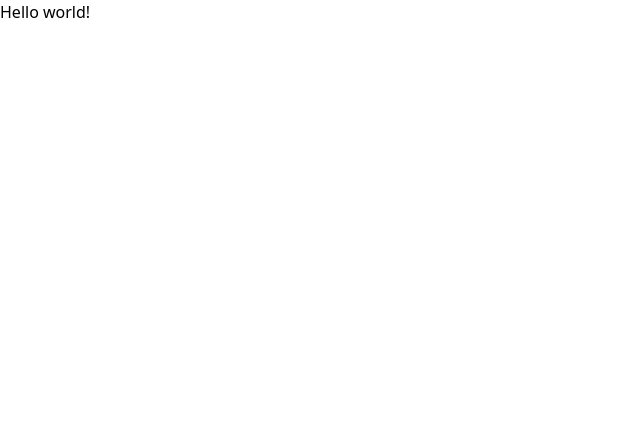
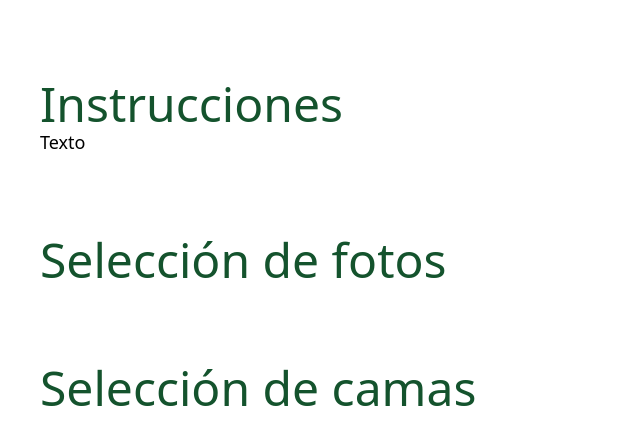
Before and after one commit to OshkarVTec/seleccion_camas_ui, a React (Vite) app: page / in a window 1280 px wide. Shown: the top 444 px of the page, without its empty margins (0-640 px from the left). Built offline with nearby package versions, Linux system fonts and the light colour scheme.

Commit message:
add sections

```diff
--- a/src/App.tsx
+++ b/src/App.tsx
@@ -1,8 +1,20 @@
+import PageTitle from "./components/common/PageTitle";
+import Text from "./components/common/Text";
+
 function App() {
 	return (
-		<>
-			<>Hello world!</>
-		</>
+		<main className="bg-white flex flex-col p-10">
+			<div className="my-10">
+				<PageTitle>Instrucciones</PageTitle>
+				<Text>Texto</Text>
+			</div>
+			<div className="my-10">
+				<PageTitle>Selección de fotos</PageTitle>
+			</div>
+			<div className="my-10">
+				<PageTitle>Selección de camas</PageTitle>
+			</div>
+		</main>
 	);
 }
 
```
